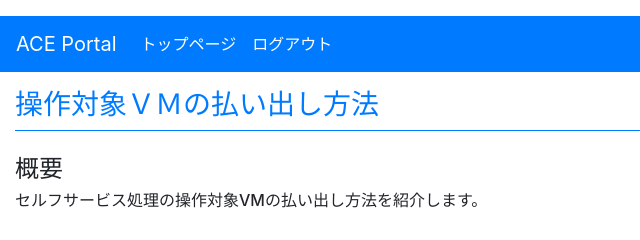
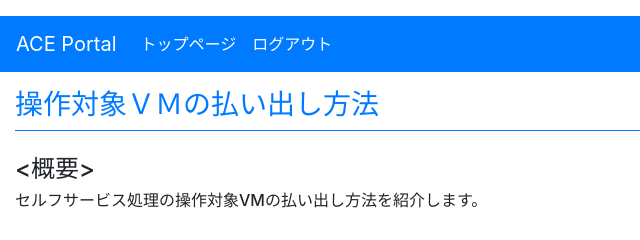
Before and after one commit to KokiNoguchi/ACE_WebApp, a website: page src/vmTemplate.html in a window 1280 px wide. Shown: the top 240 px of the page, 0-640 px from the left. Drawn offline with nearby package versions, Linux system fonts and the light colour scheme.

Commit message:
Update vmTemplate.html

```diff
--- a/src/vmTemplate.html
+++ b/src/vmTemplate.html
@@ -33,7 +33,7 @@
         <div class="h3 pb-2 mb-4 text-primary border-bottom border-primary" >
             操作対象ＶＭの払い出し方法
         </div>
-        <div class="h4">概要</div>
+        <div class="h4"><概要></div>
         <div class="h6">セルフサービス処理の操作対象VMの払い出し方法を紹介します。</div>
         <br>
         <div class="list-group list-group-flush">
```
